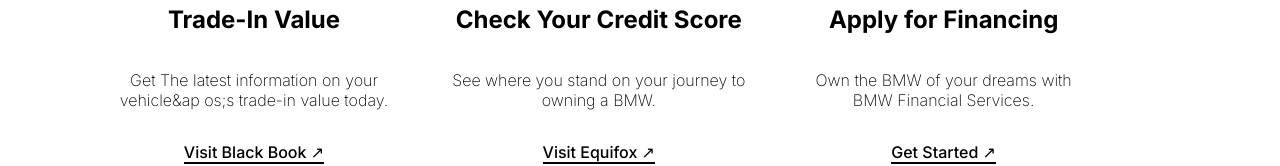
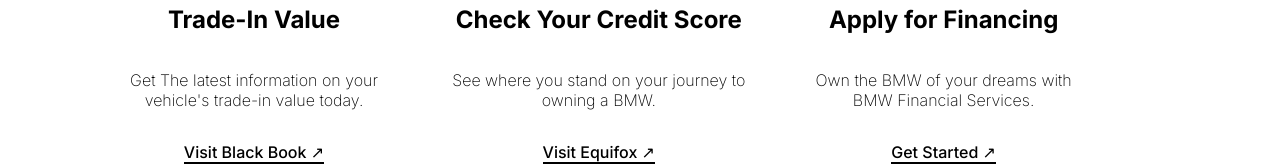
Before and after one commit to AndrewZakhari/carLandingPage, a Next.js app: page / in a window 1280 px wide. Shown: the part 2727-2893 px from the top of the page. Built offline with nearby package versions, Linux system fonts and the light colour scheme.

Commit message:
fixed a typo

```diff
--- a/app/components/ownership.tsx
+++ b/app/components/ownership.tsx
@@ -9,7 +9,7 @@
             <div className={styles.preview}>
                 <Image src='/../public/tradeIn.png' width='76' height='76' alt=""/>
                 <h2>Trade-In Value</h2>
-                <p className={styles.paragraph}>Get The latest information on your vehicle&ap   os;s trade-in value today.</p>
+                <p className={styles.paragraph}>Get The latest information on your vehicle&apos;s trade-in value today.</p>
                 <p className={styles.link}> Visit Black Book &#8599;</p>
             </div>
             <div className={styles.preview}>
```
